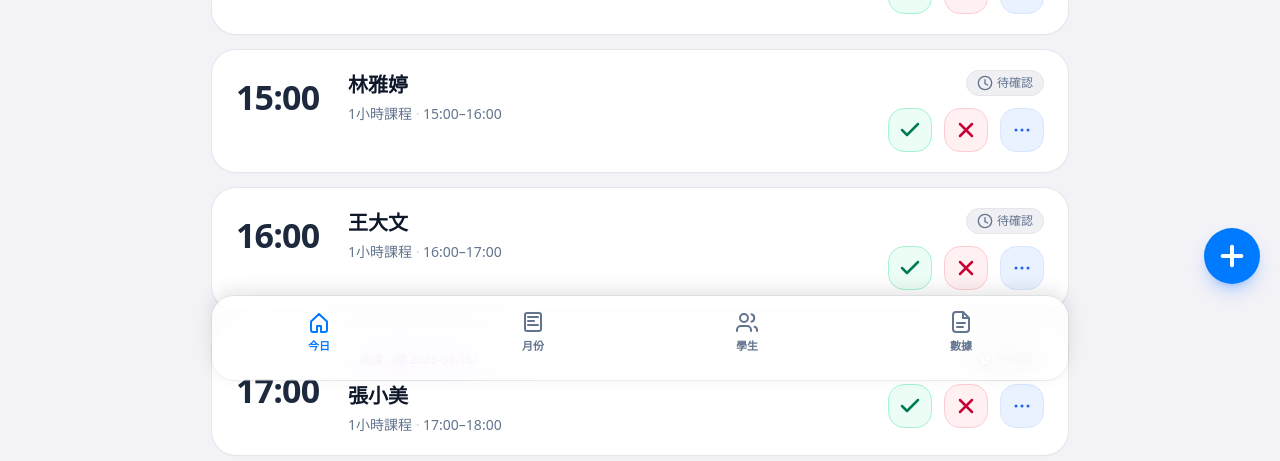
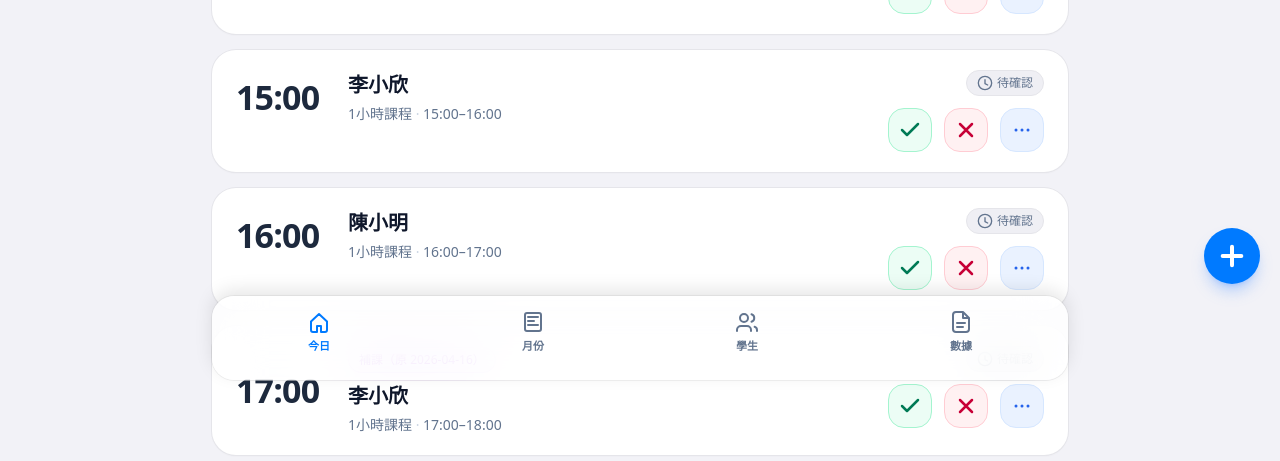
Before and after one commit to slkf8/roll_call_system, a React app in the folder frontend/: page / in a window 1280 px wide. Shown: the part 420-881 px from the top of the page. Built offline with nearby package versions, Linux system fonts and the light colour scheme; the HTML template or start-up script is replaced by a standard one.

Commit message:
Propagate studentId through session creation flows

```diff
--- a/frontend/src/App.tsx
+++ b/frontend/src/App.tsx
@@ -6,7 +6,6 @@ import type { TabKey, TabDef, Session, GlobalEvent,StudentProfile, } from "./sha
 import {
   STORAGE_KEY,
   ThemeContext,
-  studentsSeed,
   studentProfilesSeed,
   todayISO,
   addDaysISO,
@@ -74,6 +73,11 @@ const [selectedDate, setSelectedDate] = useState<string>(() => {
   return todayISO();
 });
 
+  const toSessionStudent = (profile: StudentProfile) => ({
+    id: profile.id,
+    name: profile.name,
+  });
+
   const [now, setNow] = useState<Date>(() => new Date());
 
   useEffect(() => {
@@ -91,13 +95,44 @@ const [selectedDate, setSelectedDate] = useState<string>(() => {
     } catch (e) { console.error("Restore sessions failed", e); }
 
     const d = todayISO();
+    const studentA = studentProfilesSeed[0];
+    const studentB = studentProfilesSeed[1];
+
     return [
-      { id: 2001, student: studentsSeed[0], dateISO: d, start: "14:00", durationMin: 60, status: "pending", kind: "regular" },
-      { id: 2002, student: studentsSeed[1], dateISO: d, start: "15:00", durationMin: 60, status: "pending", kind: "regular" },
-      { id: 2003, student: studentsSeed[2], dateISO: d, start: "16:00", durationMin: 60, status: "pending", kind: "regular" },
+      {
+        id: 2001,
+        studentId: studentA.id,
+        student: toSessionStudent(studentA),
+        dateISO: d,
+        start: "14:00",
+        durationMin: 60,
+        status: "pending",
+        kind: "regular",
+      },
+      {
+        id: 2002,
+        studentId: studentB.id,
+        student: toSessionStudent(studentB),
+        dateISO: d,
+        start: "15:00",
+        durationMin: 60,
+        status: "pending",
+        kind: "regular",
+      },
+      {
+        id: 2003,
+        studentId: studentA.id,
+        student: toSessionStudent(studentA),
+        dateISO: d,
+        start: "16:00",
+        durationMin: 60,
+        status: "pending",
+        kind: "regular",
+      },
       {
         id: 2004,
-        student: studentsSeed[3],
+        studentId: studentB.id,
+        student: toSessionStudent(studentB),
         dateISO: d,
         start: "17:00",
         durationMin: 60,
@@ -202,6 +237,7 @@ const [students, setStudents] = useState<StudentProfile[]>(() => {
               selectedDate={selectedDate}
               setSelectedDate={setSelectedDate}
               now={now}
+              students={students}
               sessions={sessions}
               setSessions={setSessions}
               globalEvents={globalEvents}
--- a/frontend/src/pages/MonthPage.tsx
+++ b/frontend/src/pages/MonthPage.tsx
@@ -38,6 +38,7 @@ export interface MakeupDraft {
   dateISO: string;
   start: string;
   durationMin: number;
+  studentId?: Session["studentId"];
   student: Session["student"];
   status: Session["status"];
   kind: Session["kind"];
@@ -326,6 +327,7 @@ const calculateDayConflicts = (
       dateISO: drawerDate || selectedDate,
       start: endTime(session),
       durationMin: 60,
+      studentId: session.studentId,
       student: session.student,
       status: "pending",
       kind: isMakeup ? "makeup" : "extra",
@@ -368,6 +370,7 @@ const calculateDayConflicts = (
 
       const newSession: Session = {
         id: getNextSessionId(safePrev),
+        studentId: sheetMakeupFor.studentId,
         student: sheetMakeupFor.student,
         dateISO: mkDate,
         start: mkStart,
--- a/frontend/src/pages/StudentsPage.tsx
+++ b/frontend/src/pages/StudentsPage.tsx
@@ -362,6 +362,8 @@ export default function StudentsPage({
             : item
         )
       );
+
+      setToast?.("已取消停用設定，先前已移除的課次不會自動恢復");
       return;
     }
 
--- a/frontend/src/pages/TodayPage.tsx
+++ b/frontend/src/pages/TodayPage.tsx
@@ -1,6 +1,12 @@
 import { useState, useEffect, useMemo, useRef, useContext } from "react";
 import type { Dispatch, SetStateAction } from "react";
-import type { Session, GlobalEvent, Reason, ClosureReason } from "../shared/appShared";
+import type {
+  Session,
+  GlobalEvent,
+  Reason,
+  ClosureReason,
+  StudentProfile,
+} from "../shared/appShared";
 import {
   ThemeContext,
   ThemeToggle,
@@ -11,7 +17,6 @@ import {
   IconPlus,
   reasonsSeed,
   closureReasonsSeed,
-  studentsSeed,
   todayISO,
   addDaysISO,
   formatZHDate,
@@ -40,6 +45,7 @@ export interface TodayPageProps {
   selectedDate: string;
   setSelectedDate: Dispatch<SetStateAction<string>>;
   now: Date;
+  students: StudentProfile[];
   sessions: Session[];
   setSessions: Dispatch<SetStateAction<Session[]>>;
   globalEvents: GlobalEvent[];
@@ -52,6 +58,7 @@ export default function TodayPage({
   selectedDate,
   setSelectedDate,
   now,
+  students,
   sessions,
   setSessions,
   globalEvents,
@@ -59,6 +66,14 @@ export default function TodayPage({
   setToast
 }: TodayPageProps) {
   const isDark = useContext(ThemeContext);
+
+  function toSessionStudent(profile: { id: number; name: string }) {
+    return {
+      id: profile.id,
+      name: profile.name,
+    };
+  }
+
   const datePickerRef = useRef<HTMLInputElement>(null);
 
   const currentGlobalEvent = useMemo(() => {
@@ -131,7 +146,7 @@ export default function TodayPage({
   const deleteTarget = useMemo(() => sessions.find((x) => x.id === deleteId) ?? null, [sessions, deleteId]);
 
   const [createOpen, setCreateOpen] = useState(false);
-  const [createStudentId, setCreateStudentId] = useState<number>(studentsSeed[0].id);
+  const [createStudentId, setCreateStudentId] = useState<number>(() => students[0]?.id ?? 0);
   const [createDate, setCreateDate] = useState<string>(selectedDate);
   const [createStart, setCreateStart] = useState<string>("10:00");
   const [createDuration, setCreateDuration] = useState<number>(60);
@@ -278,7 +293,8 @@ export default function TodayPage({
 
     const newSession: Session = {
       id: nextId,
-      student: selected.student,
+      studentId: selected.studentId,
+      student: toSessionStudent(selected.student),
       dateISO: mkDate,
       start: mkStart,
       durationMin: 60,
@@ -336,14 +352,15 @@ export default function TodayPage({
   }
 
   function handleCreateSession() {
-    const student = studentsSeed.find(s => s.id === createStudentId);
+    const student = students.find((s) => s.id === createStudentId);
     if (!student) return;
 
     const clamped = Math.min(120, Math.max(1, createDuration || 1));
     const nextId = getNextSessionId(sessions);
     const newSession: Session = {
       id: nextId,
-      student: student,
+      studentId: student.id,
+      student: toSessionStudent(student),
       dateISO: createDate,
       start: createStart,
       durationMin: clamped,
@@ -898,7 +915,7 @@ export default function TodayPage({
                 isDark ? 'bg-[#1C1C1E] border-white/10 text-[#F2F2F7] focus:ring-white/20' : 'bg-white border-[#E5E5EA] text-slate-800 focus:ring-[#C7DAFF]'
               }`}
             >
-              {studentsSeed.map(s => (
+              {students.map(s => (
                 <option key={s.id} value={s.id}>{s.name}</option>
               ))}
             </select>
```
